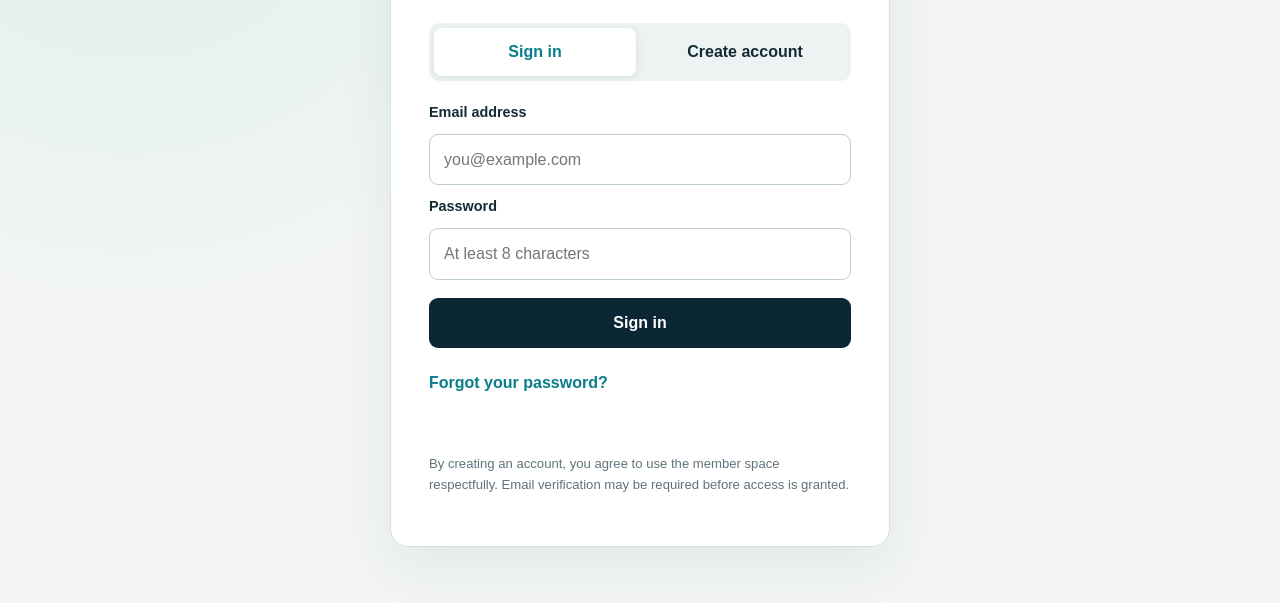
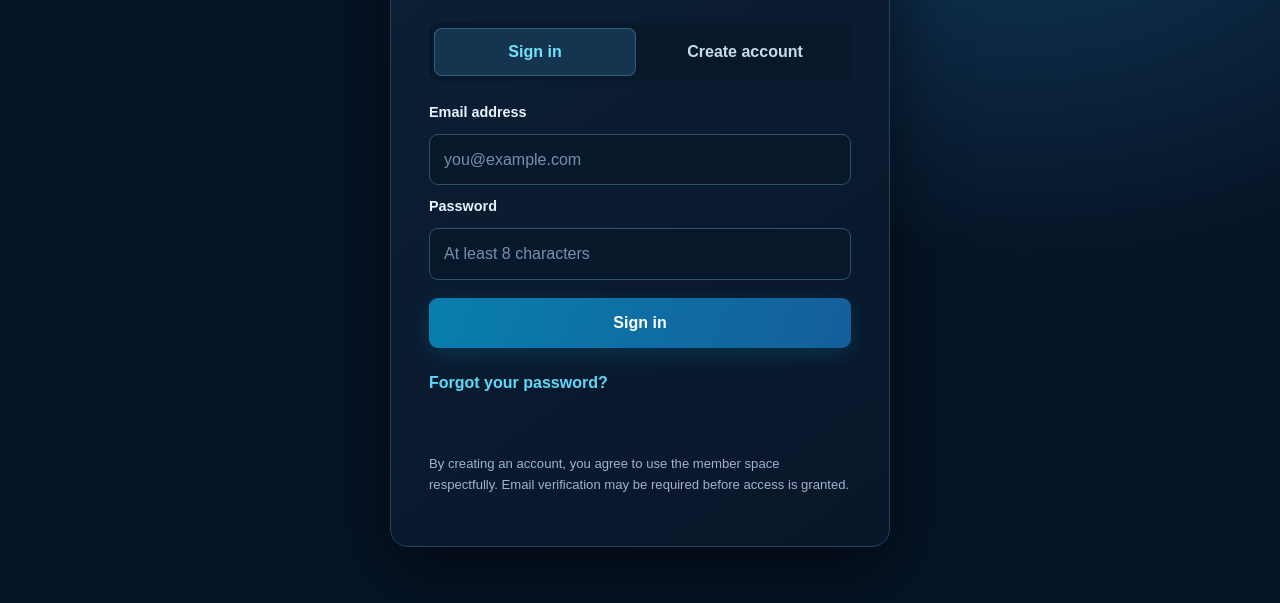
Before and after one commit to 2007Trek/Web_Tech_TRESFORD, a plain HTML site: page auth.html in a window 1280 px wide. Shown: the part 279-882 px from the top of the page. Drawn offline with Linux system fonts and the light colour scheme; a script that the page names is missing.

Commit message:
Apply dark TREK styling to authentication screens

```diff
--- a/css/auth.css
+++ b/css/auth.css
@@ -1,4 +1,4 @@
-:root{color-scheme:light;--ink:#142b36;--muted:#60727b;--paper:#fff;--canvas:#f2f5f4;--teal:#087e8b;--line:#d8e1e1;--navy:#0b2733}
+:root{color-scheme:dark;--ink:#e7f3ff;--muted:#9eb5c9;--paper:#0b1b30;--canvas:#061426;--teal:#40d4f5;--line:#23425d;--navy:#0b2c49}
 *{box-sizing:border-box}body{margin:0;min-width:320px;background:radial-gradient(circle at 10% 10%,#dcefeb 0,transparent 35%),var(--canvas);color:var(--ink);font:16px/1.6 Arial,Helvetica,sans-serif}
 .auth-shell{width:min(100% - 32px,500px);margin:7vh auto}.back-link{display:inline-block;margin-bottom:18px;color:var(--teal);font-weight:700;text-decoration:none}
 .auth-card,.panel{padding:clamp(22px,5vw,38px);background:var(--paper);border:1px solid var(--line);border-radius:18px;box-shadow:0 18px 55px #173c4812}
@@ -6,3 +6,10 @@
 form{display:grid;gap:10px}label{font-weight:700;font-size:.9rem}input{width:100%;min-height:48px;padding:12px 14px;border:1px solid #bdcccc;border-radius:9px;font:inherit;background:#fff;color:#142b36}input:focus{outline:3px solid #087e8b30;border-color:var(--teal)}.primary{min-height:48px;margin-top:8px;padding:12px 16px;border:0;border-radius:9px;background:var(--navy);color:#fff;font:inherit;font-weight:800;cursor:pointer}.primary:hover{background:var(--teal)}button:disabled{opacity:.55;cursor:wait}.text-button{margin-top:18px;padding:4px 0;border:0;background:none;color:var(--teal);font:inherit;font-weight:700;cursor:pointer}.feedback{min-height:24px;color:#12624f;font-size:.92rem;overflow-wrap:anywhere}.fine-print{font-size:.82rem}.dashboard-shell{width:min(100% - 32px,900px);margin:30px auto 70px}.dashboard-header{display:flex;justify-content:space-between;align-items:center}.dashboard-header .back-link{margin:0}.secondary{border:1px solid var(--line);background:#fff}.dashboard-welcome{padding:54px 0 28px}.panel{margin:18px 0}.panel h2{margin-top:0}.panel form{max-width:500px}.panel .primary{justify-self:start;padding-inline:22px}
 @media(max-width:480px){.auth-shell{margin:24px auto}.dashboard-welcome{padding-top:38px}.auth-card{border-radius:14px}}
 @media(prefers-reduced-motion:no-preference){.auth-card,.panel{animation:rise .45s ease both}@keyframes rise{from{opacity:0;transform:translateY(10px)}to{opacity:1;transform:translateY(0)}}}
+body{background:radial-gradient(ellipse at 80% 10%,#123d60 0,transparent 40%),#061426;color:#e7f3ff}
+.auth-card,.panel{background:linear-gradient(145deg,#0d2037,#081629);border-color:#23435f;box-shadow:0 22px 70px #0008}
+.back-link,.text-button{color:#5bdafa}.eyebrow{color:#54d9f5}.muted,.fine-print{color:#9eb5c9}
+.tabs{background:#07182b}.tab{color:#c9dcec}.tab.active{background:#143450;color:#72e1fa;box-shadow:inset 0 0 0 1px #28617d}
+input{background:#07182a;border-color:#31516b;color:#edf8ff}input::placeholder{color:#7691a8}
+.primary{background:linear-gradient(110deg,#087fae,#155e9b);box-shadow:0 7px 22px #0797c333}.primary:hover{background:#0c9fc6}
+.secondary{background:#0b2035;border-color:#294964;color:#d8edff}
```
